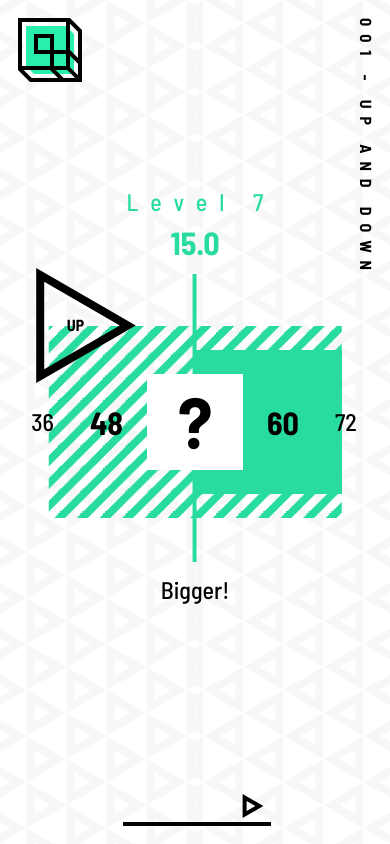
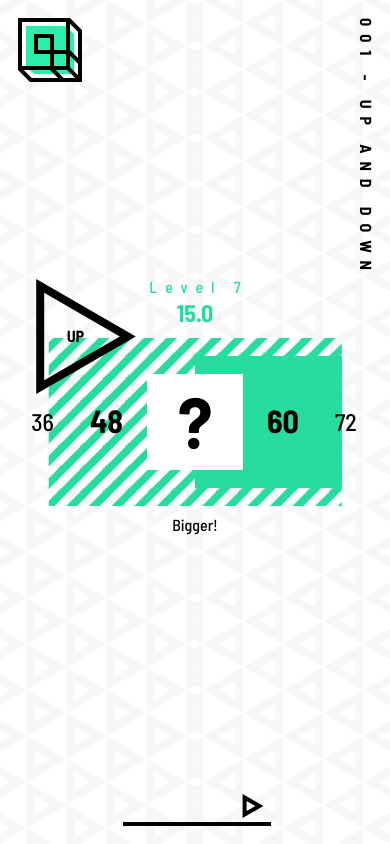
Before and after one commit to O-Kreator/BUMP, a React (Create React App) app: page /updown in a window 390 px wide. Built offline with nearby package versions, Linux system fonts and the light colour scheme.

Commit message:
build: add more media query, and completed

```diff
--- a/src/components/game/updown/Background.tsx
+++ b/src/components/game/updown/Background.tsx
@@ -63,10 +63,10 @@ export default function Background() {
     return (
         <>
           <BackgroundLeftWrapper>
-              <BackgroundLeft></BackgroundLeft>
+              <BackgroundLeft />
           </BackgroundLeftWrapper>
           <BackgroundRightWrapper>
-              <BackgroundRight></BackgroundRight>
+              <BackgroundRight />
           </BackgroundRightWrapper>
         </>
     );
--- a/src/components/game/updown/Indicator.tsx
+++ b/src/components/game/updown/Indicator.tsx
@@ -5,9 +5,18 @@ import { identityColor } from '../../../constants';
 import UpDownIndicator from './UpDownIndicator';
 
 const Stick = styled.div`
-  width: 4px;
-  height: 288px;
+  width: 4px; height: 288px;
   background-color: ${identityColor};
+  transition: .2s;
+
+  @media screen and (max-width: 767px), screen and (max-height: 575px) {
+    height: 168px;
+    visibility: hidden;
+  }
+
+  @media screen and (max-width: 375px), screen and (max-height: 568px) {
+    height: 112px;
+  }
 `;
 
 const CenterWrap = styled.div`
@@ -24,35 +33,88 @@ const TopWrap = styled.div`
 const Level = styled.div`
   font-weight: 500;
   font-size: 1.5em;
+  letter-spacing: 0.5em;
+
   line-height: 1.5rem;
-  letter-spacing: 0.5em;
+
   padding-left: 0.5em;
   margin-bottom: 12px;
+
   color: ${identityColor};
+
+  transition: .2s;
+
+  @media screen and (max-width: 767px), screen and (max-height: 575px) {
+    font-size: 1rem;
+    line-height: 1rem;
+    margin-bottom: 6px;
+  }
 `;
 
 const Time = styled.div`
   font-weight: 900;
   font-size: 2rem;
   line-height: 2rem;
+
   margin-bottom: 16px;
+
   color: ${identityColor};
+
+  transition: .2s;
+
+  @media screen and (max-width: 767px), screen and (max-height: 575px) {
+    font-size: 1.5rem;
+    line-height: 1.5rem;
+    margin-bottom: 12px;
+  }
+
+  @media screen and (max-width: 375px), screen and (max-height: 568px) {
+    display: none;
+  }
 `;
 
 const Message = styled.div`
   font-weight: 500;
   font-size: 1.5rem;
+
   line-height: 1.5rem;
+
   margin-top: 16px;
   margin-bottom: 52px;
+
+  transition: .2s;
+
+  @media screen and (max-width: 767px), screen and (max-height: 575px) {
+    font-size: 1rem;
+    line-height: 1rem;
+    margin-top: 12px;
+    margin-bottom: 32px;
+  }
+
+  @media screen and (max-width: 375px), screen and (max-height: 568px) {
+    visibility: hidden;
+    margin-bottom: 6px;
+  }
 `;
 
 const LastAnswerIndicator = styled.div<{ showOnLeft: boolean }>`
   ${VerticallyCenter}
   z-index: -1;
-  background-color: ${identityColor};
+
   width: calc(50% - 48px);
   height: 144px;
+
+  background-color: ${identityColor};
+
+  transition: .2s;
+
+  @media screen and (max-width: 767px), screen and (max-height: 575px) {
+    height: 132px;
+  }
+
+  @media screen and (max-width: 375px), screen and (max-height: 568px) {
+    height: 80px;
+  }
 
   ${({ showOnLeft }) =>
     showOnLeft
@@ -63,6 +125,7 @@ const LastAnswerIndicator = styled.div<{ showOnLeft: boolean }>`
         left: 50%;
       `}
 `;
+
 
 export default function Indicator(props: {
   level: number;
--- a/src/components/game/updown/TimeIndicator.tsx
+++ b/src/components/game/updown/TimeIndicator.tsx
@@ -4,6 +4,12 @@ import { identityColor } from '../../../constants';
 import { Center } from '../../util/Center';
 
 const StripeBox = styled.div`
+  z-index: -2;
+  transition: width 0.1s ease, height 0.2s ease;
+
+  position: absolute;
+  ${Center}
+
   background-image: linear-gradient(
     135deg,
     ${identityColor} 25%,
@@ -16,11 +22,18 @@ const StripeBox = styled.div`
   );
   background-size: 22.63px 22.63px;
   background-position: center center;
-  position: absolute;
-  ${Center}
-  height: 192px;
-  transition: width 0.1s ease;
-  z-index: -2;
+
+  @media screen and (min-width: 768px) and (min-height: 576px) {
+    height: 192px;
+  }
+
+  @media screen and (max-width: 767px), screen and (max-height: 575px) {
+    height: 168px;
+  }
+
+  @media screen and (max-width: 375px), screen and (max-height: 568px) {
+    height: 112px;
+  }
 `;
 
 export default function TimeIndicator(props: {
--- a/src/components/game/updown/UpDownIndicator.tsx
+++ b/src/components/game/updown/UpDownIndicator.tsx
@@ -1,28 +1,69 @@
 import React from 'react';
 import styled from 'styled-components';
-import { ReactComponent as ArrowBigUpSvg } from '../../../assets/updown-arrow_big_up.svg';
-import { ReactComponent as ArrowBigDownSvg } from '../../../assets/updown-arrow_big_down.svg';
+import { ReactComponent as ArrowUpSvg } from '../../../assets/updown-arrow_up.svg';
+import { ReactComponent as ArrowDownSvg } from '../../../assets/updown-arrow_down.svg';
 
-const ArrowUp = styled(ArrowBigUpSvg)`
+const ArrowUp = styled(ArrowUpSvg)`
   position: absolute;
   left: 50%;
   top: 50%;
-  margin-top: -154px;
-  margin-left: -164px;
-
   width: 110px;
   height: 115px;
+
+  transition: .2s;
+
+  @media screen and (min-width: 768px) and (min-height: 576px) {
+    margin-top: -154px;
+    margin-left: -164px;
+  }
+
+  @media screen and (max-width: 767px), screen and (max-height: 575px) {
+    margin-top: -143px;
+    margin-left: -164px;
+  }
+
+  @media screen and (max-width: 375px), screen and (max-height: 568px) {
+    width: 50px;
+    height: 58px;
+
+    margin-top: -86px;
+    margin-left: -108px;
+
+    #letters {
+      display: none;
+    }
+  }
 `;
 
-const ArrowDown = styled(ArrowBigDownSvg)`
+const ArrowDown = styled(ArrowDownSvg)`
   position: absolute;
   right: 50%;
   bottom: 50%;
-  margin-bottom: -154px;
-  margin-right: -164px;
-
   width: 110px;
   height: 115px;
+
+  transition: .2s;
+
+  @media screen and (min-width: 768px) and (min-height: 576px) {
+    margin-bottom: -154px;
+    margin-right: -164px;
+  }
+
+  @media screen and (max-width: 767px), screen and (max-height: 575px) {
+    margin-bottom: -143px;
+    margin-right: -164px;
+  }
+
+  @media screen and (max-width: 375px), screen and (max-height: 568px) {
+    width: 50px;
+    height: 58px;
+
+    margin-bottom: -86px;
+    margin-right: -108px;
+
+    #letters {
+      display: none;
+    }
 `;
 
 export default function UpDownIndicator(props: { up: boolean }) {
--- a/src/components/game/updown/index.tsx
+++ b/src/components/game/updown/index.tsx
@@ -34,6 +34,14 @@ const UnknownAnswer = styled.div`
   ${Center}
   text-align: center;
   background: white;
+
+  transition: .2s;
+
+  @media screen and (max-width: 375px), screen and (max-height: 568px) {
+    font-size: 2rem;
+    width: 48px; height: 48px;
+    line-height: 44px;
+  }
 `;
 
 const NumberInputWrap = styled.div`
@@ -96,6 +104,18 @@ const NumberButton = styled.button`
   bottom: 4px;
 `;
 
+const InputButtonIconStyled = styled(InputButtonIcon)`
+  position: relative;
+  width: 24px; height: 24px;
+  transition: .2s;
+
+  @media screen and (max-width: 375px), screen and (max-height: 568px) {
+    width: 16px; height: 16px;
+    bottom: -1px;
+  }
+`;
+
+
 export default function UpDownGame() {
   const [currentTime, setCurrentTime] = React.useState(20);
   const [maxTime, setMaxTime] = React.useState(20);
@@ -128,7 +148,7 @@ export default function UpDownGame() {
       <NumberInputWrap>
         <NumberInput type="number" min={0} max={100} />
         <NumberButton>
-          <InputButtonIcon width="24px" height="24px" />
+          <InputButtonIconStyled />
         </NumberButton>
       </NumberInputWrap>
     </GameBase>
--- a/src/components/game/updown/numbers/HigherNumbers.tsx
+++ b/src/components/game/updown/numbers/HigherNumbers.tsx
@@ -4,22 +4,50 @@ import { VerticallyCenter } from '../../../util/Center';
 
 const Wrap = styled.div`
   ${VerticallyCenter}
+  left: 50%;
+  text-align: left;
+
   margin-left: 72px;
-  left: 50%;
 
-  display: flex;
-  align-items: center;
+  transition: .2s;
+
+  @media screen and (max-width: 375px), screen and (max-height: 568px) {
+    margin-left: 42px;
+  }
 `;
 
 const Number = styled.span`
+  position: relative;
+
   font-size: 1.5rem;
   line-height: 2.5rem;
   margin-left: 36px;
 
+  transition: .2s;
+
   &:first-child {
+    margin-left: 0;
+
     font-size: 2rem;
     font-weight: 700;
-    margin-left: 0;
+  }
+
+  &:not(:first-child) {
+    bottom: 2px;
+  }
+
+  @media screen and (max-width: 375px), screen and (max-height: 568px) {
+    font-size: 1rem;
+    line-height: 2rem;
+    margin-left: 18px;
+
+    &:first-child {
+      font-size: 1.5rem;
+    }
+
+    &:not(:first-child) {
+      bottom: 3px;
+    }
   }
 `;
 
--- a/src/components/game/updown/numbers/LowerNumbers.tsx
+++ b/src/components/game/updown/numbers/LowerNumbers.tsx
@@ -4,22 +4,50 @@ import { VerticallyCenter } from '../../../util/Center';
 
 const Wrap = styled.div`
   ${VerticallyCenter}
+  right: 50%;
+  text-align: right;
+
   margin-right: 72px;
-  right: 50%;
 
-  display: flex;
-  align-items: center;
+  transition: .2s;
+
+  @media screen and (max-width: 375px), screen and (max-height: 568px) {
+    margin-right: 42px;
+  }
 `;
 
 const Number = styled.span`
+  position: relative;
+
   font-size: 1.5rem;
   line-height: 2.5rem;
   margin-right: 36px;
 
+  transition: .2s;
+
   &:last-child {
+    margin-right: 0;
+
     font-size: 2rem;
     font-weight: 700;
-    margin-right: 0;
+  }
+
+  &:not(:last-child) {
+    bottom: 2px;
+  }
+
+  @media screen and (max-width: 375px), screen and (max-height: 568px) {
+    font-size: 1rem;
+    line-height: 2rem;
+    margin-right: 18px;
+
+    &:last-child {
+      font-size: 1.5rem;
+    }
+
+    &:not(:last-child) {
+      bottom: 3px;
+    }
   }
 `;
 
```
Also changed, not shown: src/assets/updown-arrow_down.svg, src/assets/updown-arrow_up.svg.
